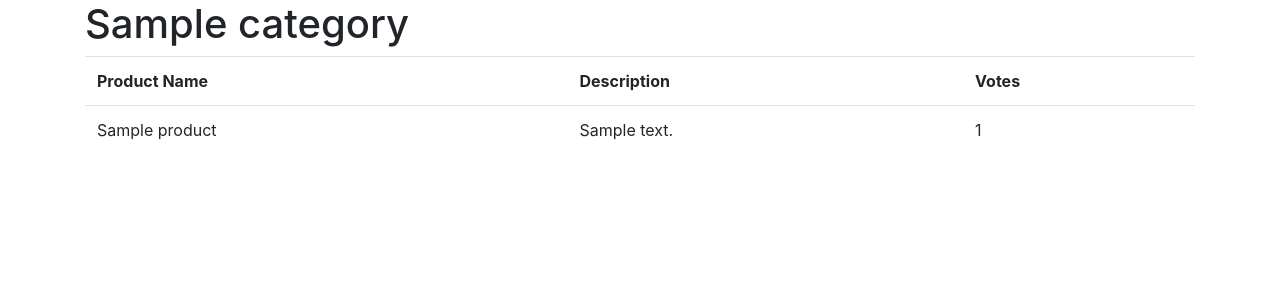
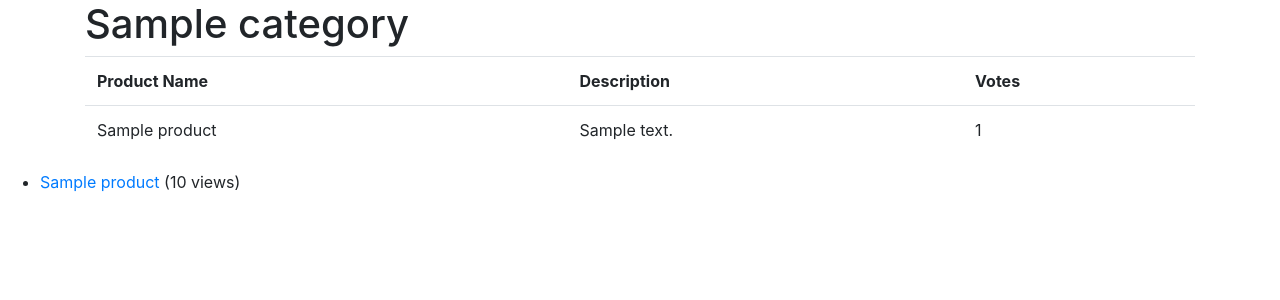
Before and after one commit to loyihsu/GadgetGateway, a Django app: a page that uses templates/gadgetgateway/category.html in a window 1280 px wide. Shown: the part 56-356 px from the top of the page. Run offline with Django 3.2, Linux system fonts and the light colour scheme; tables that the repository leaves empty hold one stand-in row (values such as "Sample post"); some libraries are stand-ins or nearby versions.

Commit message:
Completed counting views and directly links for products, used to goto_url

```diff
--- a/gadgetgateway/models.py
+++ b/gadgetgateway/models.py
@@ -25,9 +25,8 @@ class Product(models.Model):
     description = models.CharField(max_length=240)
     # Assuming each product can have only one category
     category = models.ForeignKey(Category, on_delete=models.CASCADE)
-
+    url = models.URLField()
     slug = models.SlugField(unique=True)
-
     views = models.IntegerField(default=0)
     votes = models.IntegerField(default=0)
 
--- a/gadgetgateway/urls.py
+++ b/gadgetgateway/urls.py
@@ -13,4 +13,6 @@ urlpatterns = [
     path('login/', views.user_login, name="login"),
     path('restricted/', views.restricted, name="restricted"),
     path('logout/', views.user_logout, name='logout'),
+    path('goto/', views.goto_url, name='goto'),
+
 ]
--- a/gadgetgateway/views.py
+++ b/gadgetgateway/views.py
@@ -12,7 +12,6 @@ from datetime import datetime
 # Create your views here.
 def index(request):
     most_liked = Product.objects.order_by('-votes')[:5]
-    # most_disliked = Product.objects.order_by('votes')[:5]
     most_viewed = Product.objects.order_by('-views')[:5]
 
     context_dict = {'most_liked': most_liked, 'most_viewed': most_viewed}
@@ -40,7 +39,7 @@ def show_category(request, category_name_slug):
 
     try:
         category = Category.objects.get(slug=category_name_slug)
-        products = Product.objects.filter(category=category)
+        products = Product.objects.filter(category=category).order_by('-views')
         context_dict['category'] = category
         context_dict['products'] = products
 
@@ -205,3 +204,21 @@ def visitor_cookie_handler(request):
 
     # Update/set the visits cookie
     request.session['visits'] = visits
+
+def goto_url(request):
+    if request.method == 'GET':
+        product = request.GET.get('product')
+        print(product)
+        try:
+            selected_page = Product.objects.get(id=product)
+            print(selected_page)
+        except Product.DoesNotExist:
+            return redirect(reverse('gadgetgateway:index'))
+
+        selected_page.views = selected_page.views + 1
+        selected_page.save()
+        print(selected_page.votes)
+        print(selected_page.views)
+        print(selected_page.url)
+        return redirect(selected_page.url)
+    return redirect(reverse('gadgetgateway:index'))
--- a/templates/gadgetgateway/category.html
+++ b/templates/gadgetgateway/category.html
@@ -45,4 +45,18 @@
         <strong> The specified category does not exist. </strong>
     {% endif %}
     </div>
+    {% if products %}
+    <ul>
+        {% for product in products %}
+        <li>
+            <a href="{% url 'gadgetgateway:goto' %}?product={{ product.id }}">{{ product }}</a>
+            {% if product.views > 1 %}
+                ({{ product.views }} views)
+            {% elif product.views == 1 %}
+                ({{ product.views}} view)
+            {% endif %}
+        </li>
+        {% endfor %}
+    </ul>
+    {% endif %}
 {% endblock %}
```
Also changed, not shown: populate_rango.py (+12 -28 lines).
